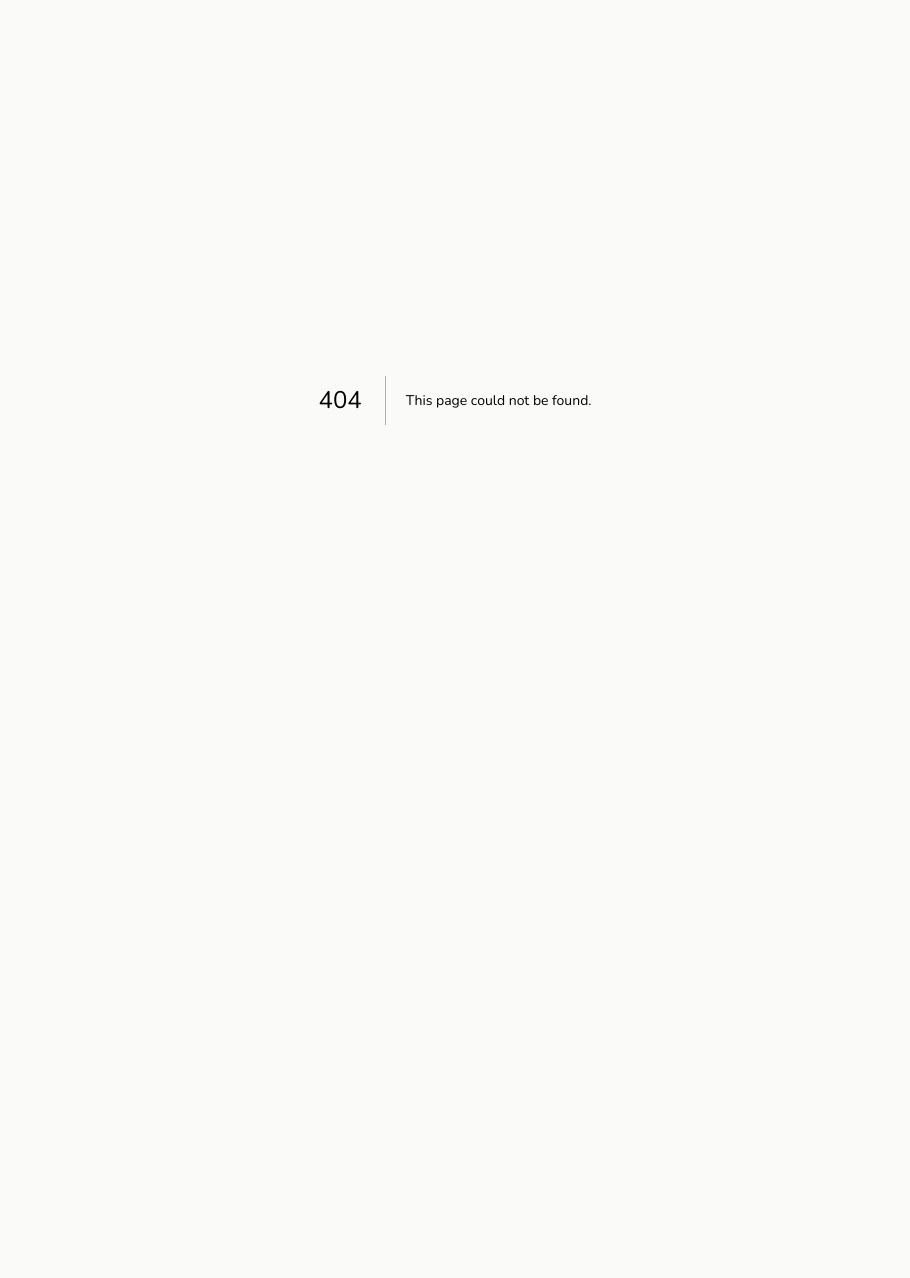
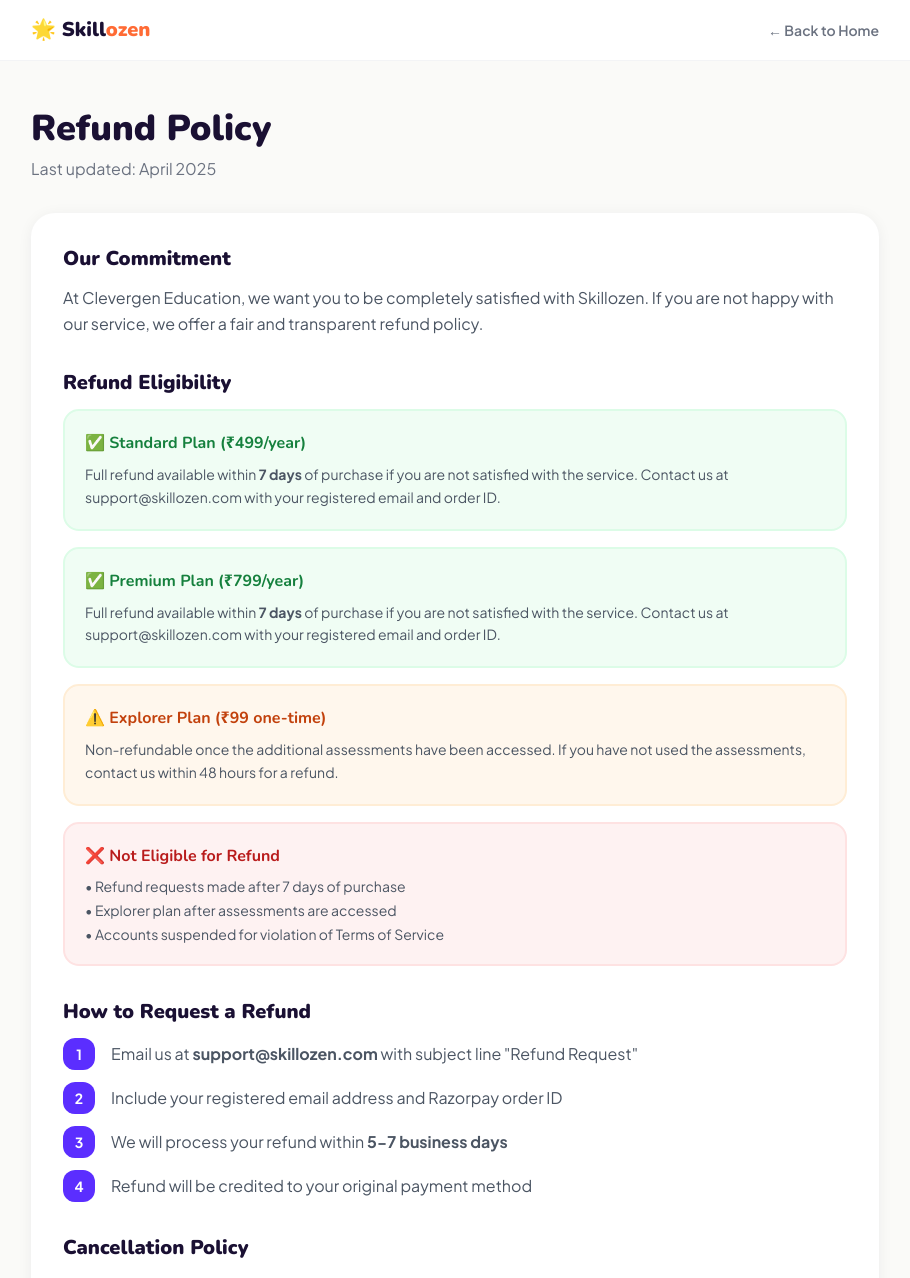
Before and after one commit to lakshmiprabu02/skillozen, a Next.js app: page /refund in a window 1280 px wide. Before the commit this address had no page. Shown: the top 1278 px of the page, without its empty margins (185-1095 px from the left). Before the commit the page ends 800 px from the top, so only its background shows below. Built offline with nearby package versions, Linux system fonts and the light colour scheme.

Commit message:
feat: add Refund Policy page

```diff
--- /dev/null
+++ b/app/refund/page.tsx
@@ -0,0 +1,123 @@
+export default function RefundPage() {
+  return (
+    <div className="min-h-screen bg-brand-base">
+      {/* Header */}
+      <div className="bg-white border-b border-gray-100 py-4">
+        <div className="max-w-4xl mx-auto px-6 flex items-center justify-between">
+          <a href="/" className="font-display text-xl font-black text-brand-ink">
+            🌟 Skill<span style={{ color: '#FF6B35' }}>ozen</span>
+          </a>
+          <a href="/" className="text-sm font-semibold text-gray-500 hover:text-brand-violet">
+            ← Back to Home
+          </a>
+        </div>
+      </div>
+
+      <div className="max-w-4xl mx-auto px-6 py-12">
+        <h1 className="font-display text-4xl font-black text-brand-ink mb-2">Refund Policy</h1>
+        <p className="text-gray-500 mb-8">Last updated: April 2025</p>
+
+        <div className="bg-white rounded-3xl shadow-card p-8 space-y-8">
+
+          <section>
+            <h2 className="font-display text-xl font-black text-brand-ink mb-3">Our Commitment</h2>
+            <p className="text-gray-600 leading-relaxed">
+              At Clevergen Education, we want you to be completely satisfied with Skillozen.
+              If you are not happy with our service, we offer a fair and transparent refund policy.
+            </p>
+          </section>
+
+          <section>
+            <h2 className="font-display text-xl font-black text-brand-ink mb-3">Refund Eligibility</h2>
+            <div className="space-y-4">
+
+              <div className="p-5 rounded-2xl border-2 border-green-100 bg-green-50">
+                <h3 className="font-bold text-green-700 mb-2">✅ Standard Plan (₹499/year)</h3>
+                <p className="text-gray-600 text-sm leading-relaxed">
+                  Full refund available within <strong>7 days</strong> of purchase if you are
+                  not satisfied with the service. Contact us at support@skillozen.com with your
+                  registered email and order ID.
+                </p>
+              </div>
+
+              <div className="p-5 rounded-2xl border-2 border-green-100 bg-green-50">
+                <h3 className="font-bold text-green-700 mb-2">✅ Premium Plan (₹799/year)</h3>
+                <p className="text-gray-600 text-sm leading-relaxed">
+                  Full refund available within <strong>7 days</strong> of purchase if you are
+                  not satisfied with the service. Contact us at support@skillozen.com with your
+                  registered email and order ID.
+                </p>
+              </div>
+
+              <div className="p-5 rounded-2xl border-2 border-orange-100 bg-orange-50">
+                <h3 className="font-bold text-orange-700 mb-2">⚠️ Explorer Plan (₹99 one-time)</h3>
+                <p className="text-gray-600 text-sm leading-relaxed">
+                  Non-refundable once the additional assessments have been accessed.
+                  If you have not used the assessments, contact us within 48 hours for a refund.
+                </p>
+              </div>
+
+              <div className="p-5 rounded-2xl border-2 border-red-100 bg-red-50">
+                <h3 className="font-bold text-red-700 mb-2">❌ Not Eligible for Refund</h3>
+                <ul className="text-gray-600 text-sm space-y-1">
+                  <li>• Refund requests made after 7 days of purchase</li>
+                  <li>• Explorer plan after assessments are accessed</li>
+                  <li>• Accounts suspended for violation of Terms of Service</li>
+                </ul>
+              </div>
+
+            </div>
+          </section>
+
+          <section>
+            <h2 className="font-display text-xl font-black text-brand-ink mb-3">How to Request a Refund</h2>
+            <div className="space-y-3">
+              <div className="flex items-start gap-4">
+                <div className="w-8 h-8 rounded-xl bg-brand-violet text-white font-black text-sm flex items-center justify-center shrink-0">1</div>
+                <p className="text-gray-600 pt-1">Email us at <strong>support@skillozen.com</strong> with subject line "Refund Request"</p>
+              </div>
+              <div className="flex items-start gap-4">
+                <div className="w-8 h-8 rounded-xl bg-brand-violet text-white font-black text-sm flex items-center justify-center shrink-0">2</div>
+                <p className="text-gray-600 pt-1">Include your registered email address and Razorpay order ID</p>
+              </div>
+              <div className="flex items-start gap-4">
+                <div className="w-8 h-8 rounded-xl bg-brand-violet text-white font-black text-sm flex items-center justify-center shrink-0">3</div>
+                <p className="text-gray-600 pt-1">We will process your refund within <strong>5-7 business days</strong></p>
+              </div>
+              <div className="flex items-start gap-4">
+                <div className="w-8 h-8 rounded-xl bg-brand-violet text-white font-black text-sm flex items-center justify-center shrink-0">4</div>
+                <p className="text-gray-600 pt-1">Refund will be credited to your original payment method</p>
+              </div>
+            </div>
+          </section>
+
+          <section>
+            <h2 className="font-display text-xl font-black text-brand-ink mb-3">Cancellation Policy</h2>
+            <p className="text-gray-600 leading-relaxed">
+              You can cancel your subscription at any time. Cancellation stops future renewals
+              but does not trigger an automatic refund. To request a refund along with cancellation,
+              please follow the refund request process above within the eligible period.
+            </p>
+          </section>
+
+          <section>
+            <h2 className="font-display text-xl font-black text-brand-ink mb-3">Contact Us</h2>
+            <div className="p-4 bg-gray-50 rounded-2xl text-gray-600">
+              <p><strong>Clevergen Education</strong></p>
+              <p>Product: Skillozen</p>
+              <p>Email: support@skillozen.com</p>
+              <p>Website: skillozen.com</p>
+              <p>Response time: Within 24 business hours</p>
+            </div>
+          </section>
+
+        </div>
+      </div>
+
+      {/* Footer */}
+      <div className="text-center py-8 text-gray-400 text-sm">
+        © 2025 Clevergen Education. All rights reserved. Skillozen is a product of Clevergen Education.
+      </div>
+    </div>
+  )
+}
```
